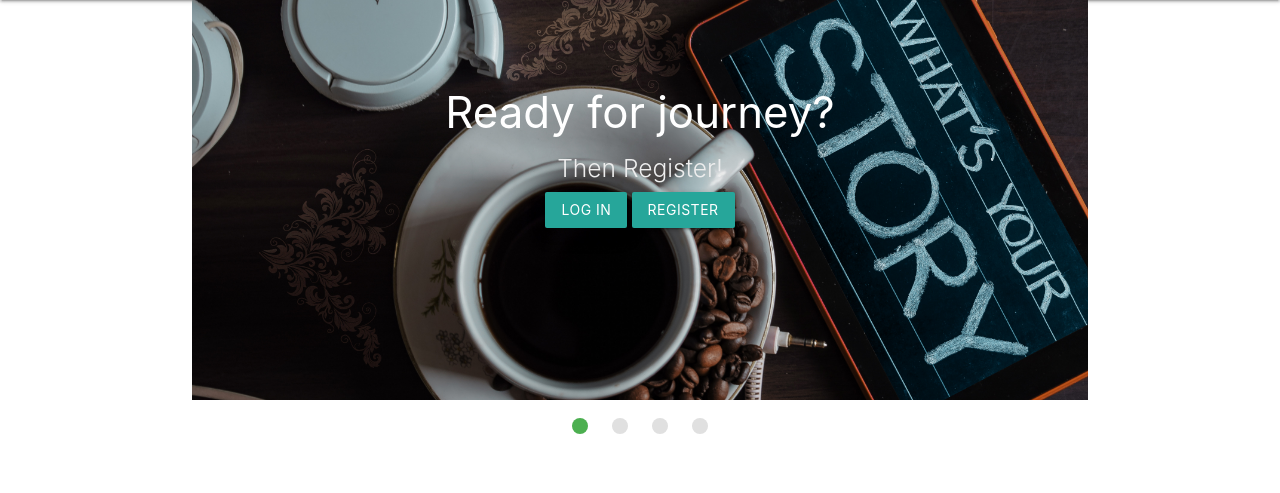
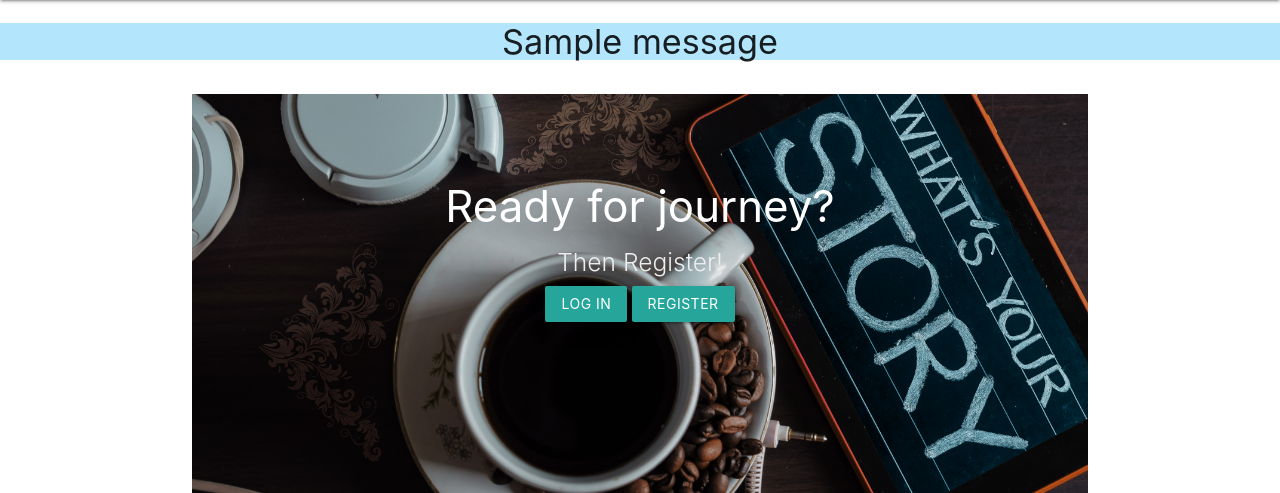
Before and after one commit to romanstr-code/milestone-project-three, a Flask app: page / in a window 1280 px wide. Shown: the part 64-557 px from the top of the page. Run offline with Flask 2, Linux system fonts and the light colour scheme; one stand-in notice (Sample message) is shown; some libraries are stand-ins or nearby versions.

Commit message:
Add flash messages section

```diff
--- a/templates/base.html
+++ b/templates/base.html
@@ -45,6 +45,18 @@
          <li><a href="#">About Us</a></li>
          <li><a href="#">Contact Us</a></li>
       </ul>
+      <!-- Flash messages -->
+    <section>
+        {% with messages = get_flashed_messages() %}
+            {% if messages %}
+                {% for message in messages %}
+                    <div class="row flashes">
+                        <h4 class="light-blue lighten-4 center-align">{{ message }}</h4>
+                    </div>
+                {% endfor %}
+            {% endif %}
+        {% endwith %}
+    </section>
 
        <!--templates-->
       <main class="container">
```
